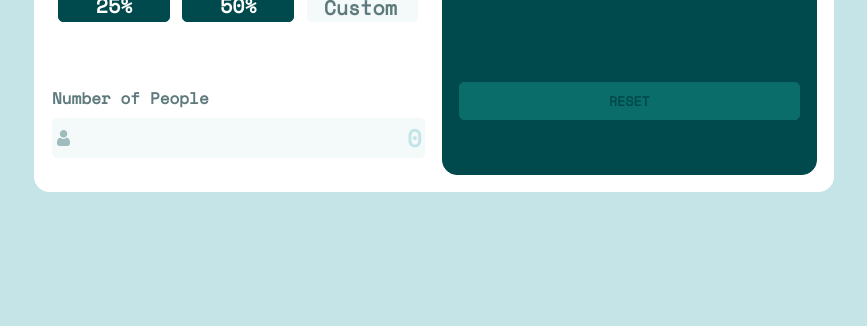
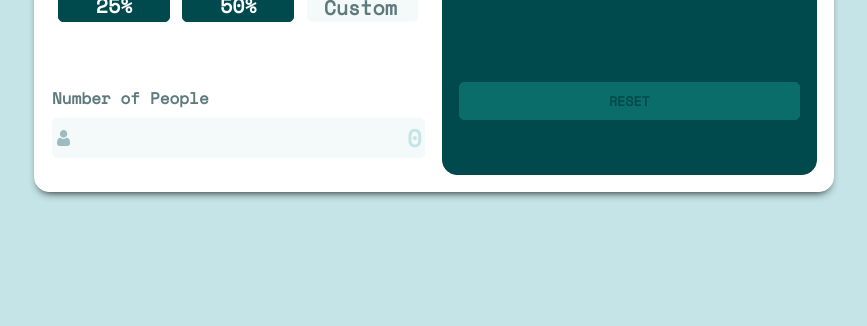
Before and after one commit to kayegalon/tip-calculator-app, a plain HTML site: page index.html in a window 1280 px wide. Shown: the part 474-800 px from the top of the page, without its empty margins (206-1073 px from the left). Drawn offline with nearby package versions, Linux system fonts and the light colour scheme.

Commit message:
Update styles.css

```diff
--- a/styles.css
+++ b/styles.css
@@ -37,6 +37,7 @@ body {
 	width: 50rem;
 	padding: 1rem;
 	margin-top: 4.5rem;
+	box-shadow: 0 5px 10px -5px;
 }
 
 .inputs {
```
